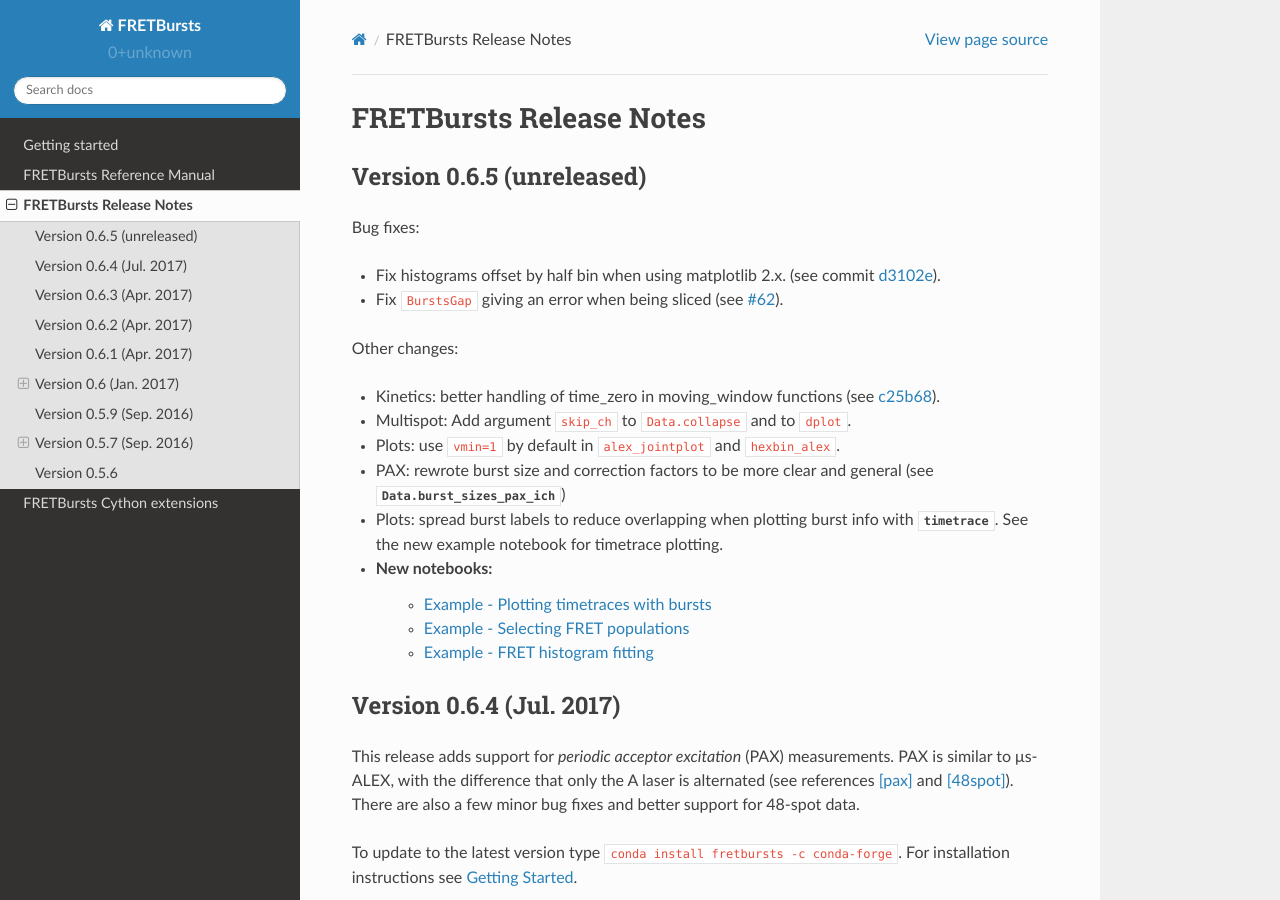
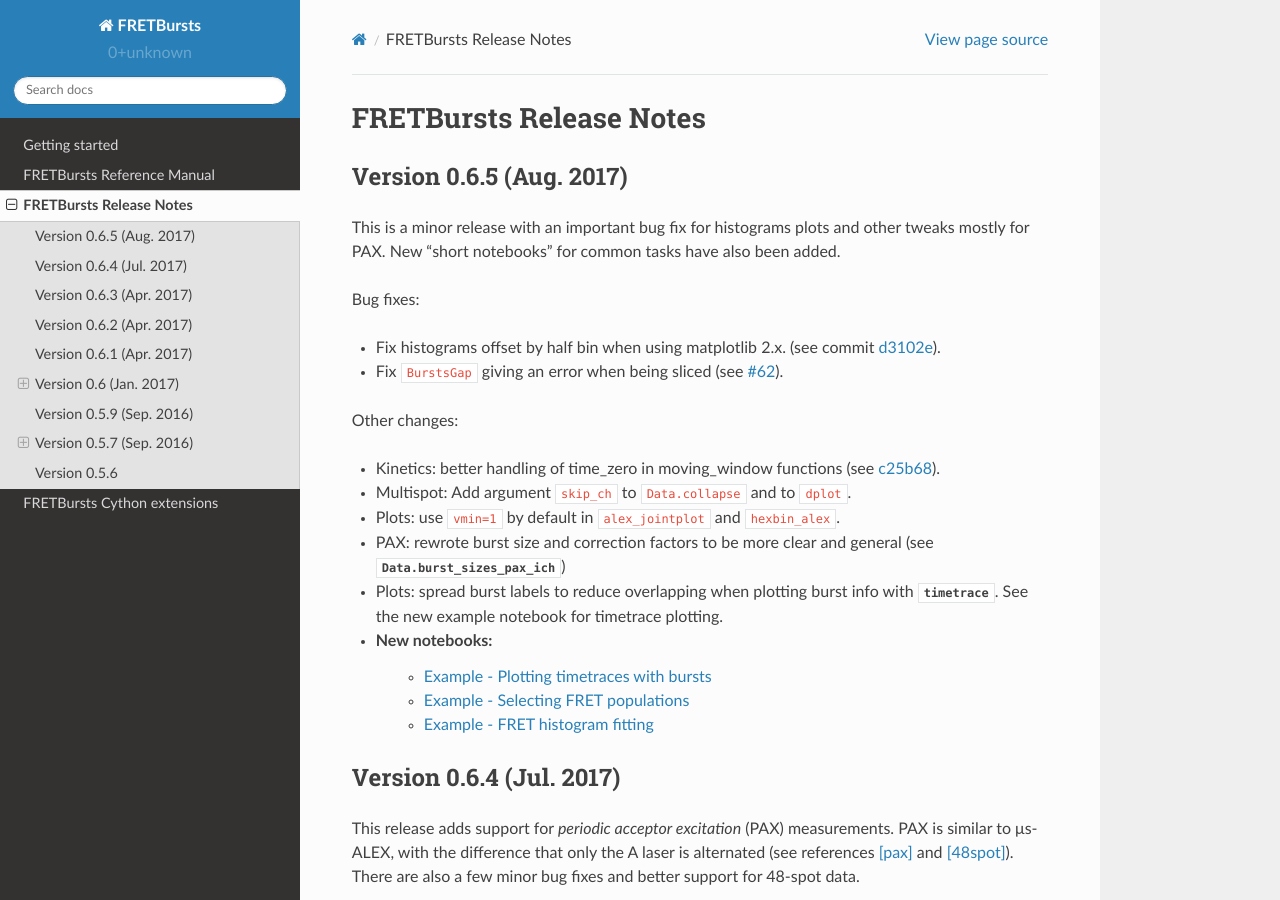
Before and after one commit to tritemio/FRETBursts, a Sphinx documentation site: the page built from docs/source/releasenotes.rst, in a window 1280 px wide and 900 px high. Built offline with Sphinx 7.4.7 and the Read the Docs theme 2.0.0, drawn with Linux system fonts in a browser that asks for light colours; the version number could not be read and is left out.

Commit message:
Update release notes for 0.6.5

```diff
--- a/docs/source/releasenotes.rst
+++ b/docs/source/releasenotes.rst
@@ -1,8 +1,12 @@
 FRETBursts Release Notes
 ========================
 
-Version 0.6.5 (unreleased)
---------------------------
+Version 0.6.5 (Aug. 2017)
+-------------------------
+
+This is a minor release with an important bug fix for histograms plots
+and other tweaks mostly for PAX. New "short notebooks" for common tasks
+have also been added.
 
 Bug fixes:
 
```
Also changed, not shown: README.md (+1 -1 lines).
